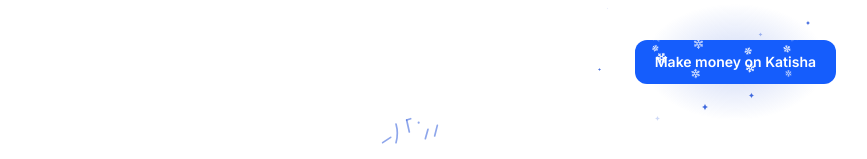
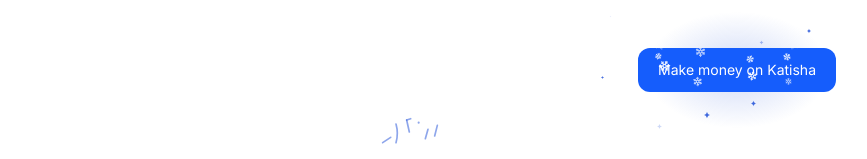
Before and after one commit to Kwanda-Corporation/Katisha-Ui, a React (Vite) app: page / in a window 1280 px wide. Shown: the top 159 px of the page, without its empty margins (388-1255 px from the left). Built offline with nearby package versions, Linux system fonts and the light colour scheme; no server answers.

Commit message:
chore: update Onboarding

```diff
--- a/src/pages/website/Onboarding.tsx
+++ b/src/pages/website/Onboarding.tsx
@@ -54,7 +54,7 @@ function EarnFromKatishaPill({
   onClick: () => void;
 }) {
   return (
-    <div className="group fixed right-14 top-10 z-20">
+    <div className="group fixed right-14 top-12 z-20">
       <span
         role="tooltip"
         className="pointer-events-none absolute left-0 top-[calc(100%+8px)] w-max max-w-[240px] rounded-lg bg-[var(--text)] px-3 py-2 text-xs text-white opacity-0 shadow-lg transition-opacity duration-150 group-hover:opacity-100 group-focus-within:opacity-100"
@@ -92,7 +92,7 @@ function EarnFromKatishaPill({
       <div className="relative">
         <button
           type="button"
-          className="relative inline-flex items-center gap-2 h-11 px-5 rounded-lg bg-blue-600 hover:bg-blue-700 text-white text-sm font-semibold transition-colors duration-500 cursor-pointer"
+          className="relative inline-flex items-center gap-2 h-11  px-5 rounded-lg bg-blue-600 hover:bg-blue-700 text-white text-sm font-normal transition-colors duration-500 cursor-pointer"
           onClick={onClick}
         >
 
```
